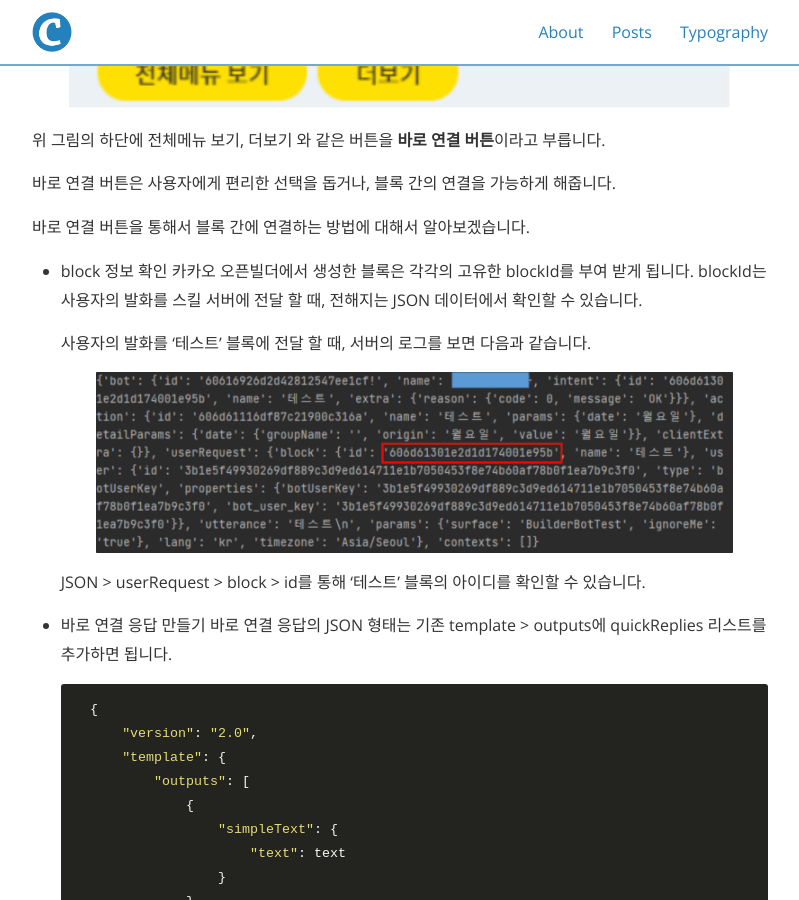
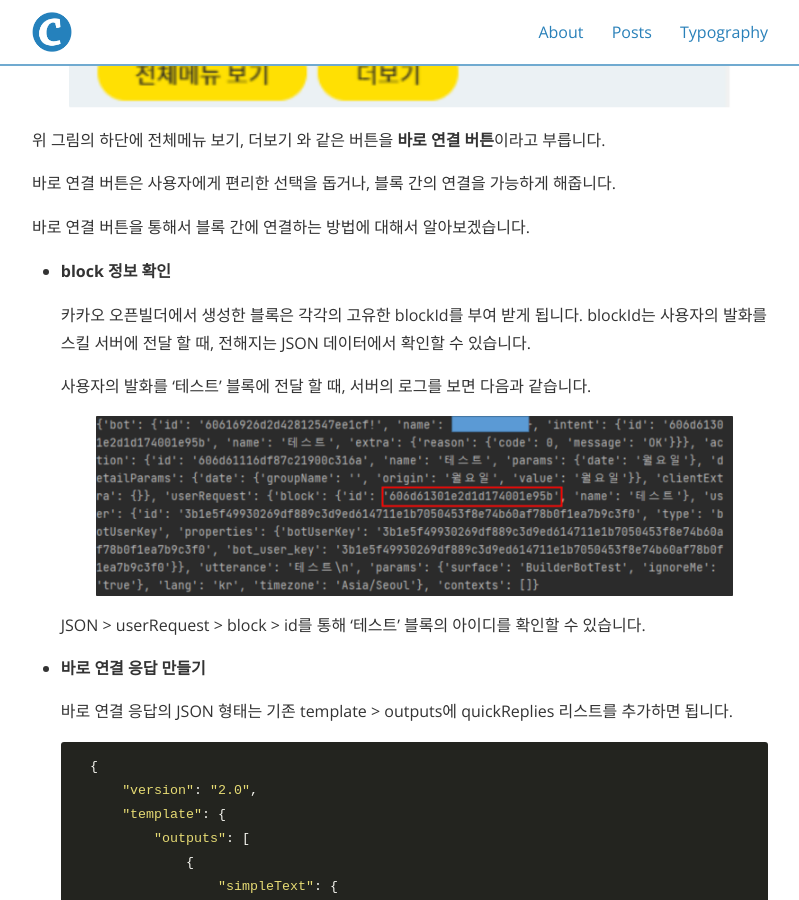
Before and after one commit to KimYeonJun/KimYeonJun.github.io, a Jekyll site: the page built from _posts/2021-05-07-chatbot-guide3.md, in a window 1280 px wide and 900 px high, scrolled down 1126 px. Shown: the whole window, without its empty margins (240-1039 px from the left). Built offline with Jekyll 4.4.1, drawn with Linux system fonts in a browser that asks for light colours; nearby versions of some CDN libraries; comment, search, counter and statistics services are not loaded.

Commit message:
Fix typo

````diff
--- a/_posts/2021-05-07-chatbot-guide3.md
+++ b/_posts/2021-05-07-chatbot-guide3.md
@@ -20,7 +20,8 @@ comments: true
 
 바로 연결 버튼을 통해서 블록 간에 연결하는 방법에 대해서 알아보겠습니다.
 
-- block 정보 확인
+- **block 정보 확인**
+
     카카오 오픈빌더에서 생성한 블록은 각각의 고유한 blockId를 부여 받게 됩니다. blockId는 사용자의 발화를 스킬 서버에 전달 할 때, 전해지는 JSON 데이터에서 확인할 수 있습니다.
 
     사용자의 발화를 '테스트' 블록에 전달 할 때, 서버의 로그를 보면 다음과 같습니다.
@@ -29,7 +30,8 @@ comments: true
 
     JSON > userRequest > block > id를 통해 '테스트' 블록의 아이디를 확인할 수 있습니다.
 
-- 바로 연결 응답 만들기
+- **바로 연결 응답 만들기**
+
     바로 연결 응답의 JSON 형태는 기존 template > outputs에 quickReplies 리스트를 추가하면 됩니다.
     ```python
     {
````
